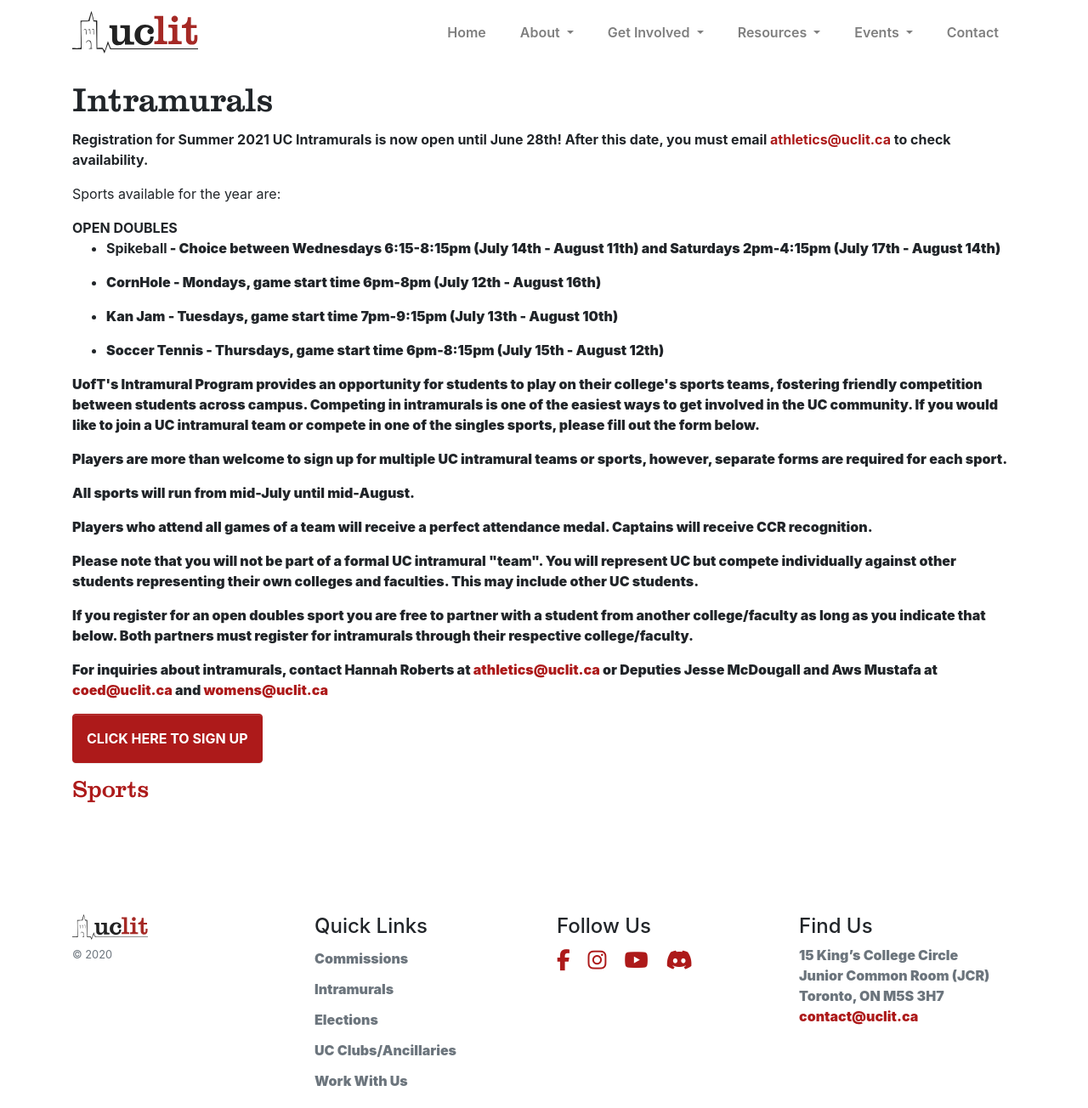
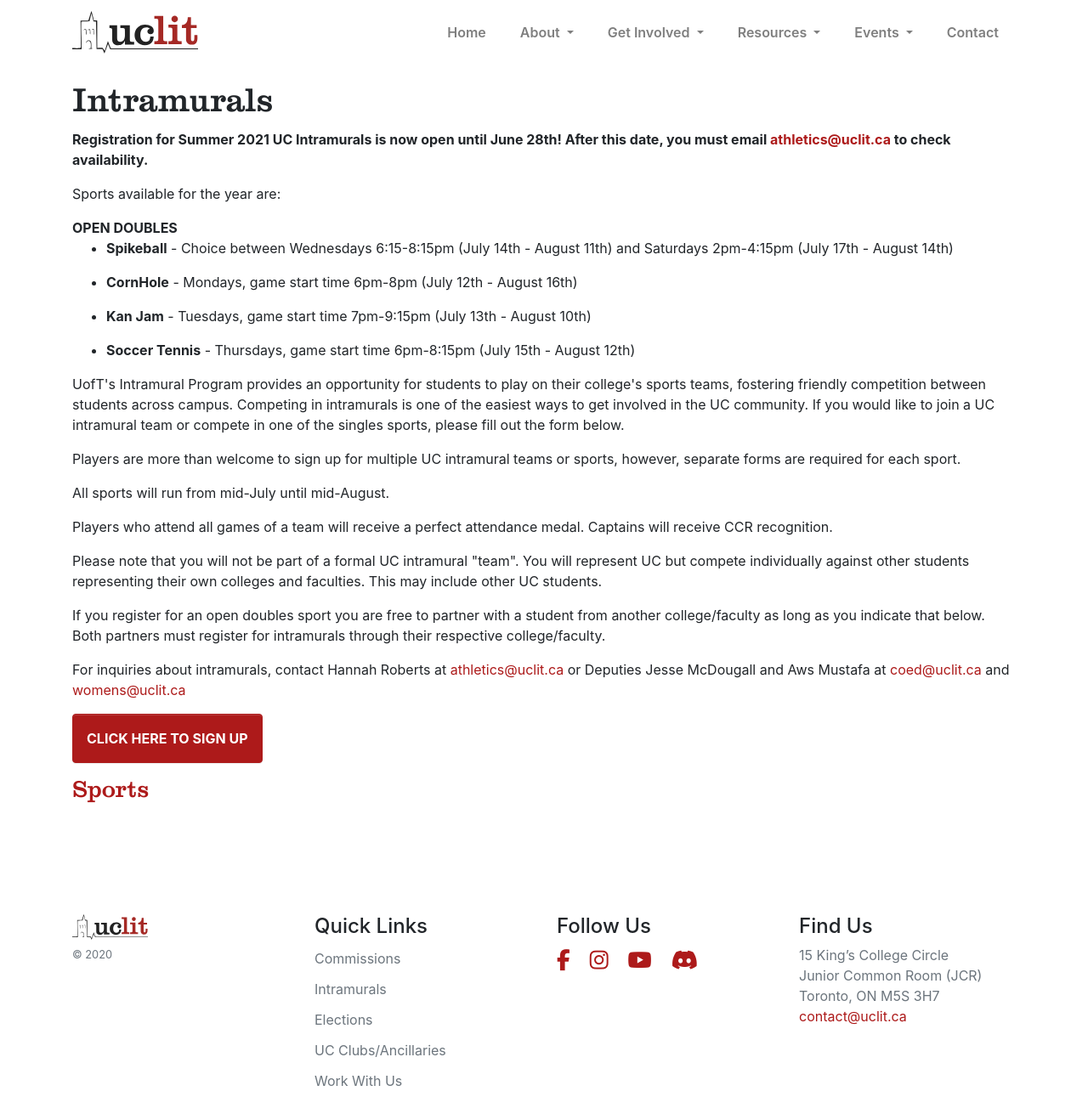
Before and after one commit to uclit-webmaster/uclit-site, a Jekyll site: the page built from get-involved/intramurals.html, in a window 1280 px wide and 1304 px high. Shown: the whole window at 85% size. Built offline with Jekyll 4.4.1, drawn with Linux system fonts in a browser that asks for light colours; nearby versions of some CDN libraries.

```diff
--- a/_data/intramurals.yml
+++ b/_data/intramurals.yml
@@ -27,10 +27,10 @@ text: |
 
       <p>Sports available for the year are:</p>
   <p class="mb-0"><strong>OPEN DOUBLES</strong></p>
-  <ul><li><strong>Spikeball<strong> - Choice between Wednesdays 6:15-8:15pm (July 14th - August 11th) and Saturdays 2pm-4:15pm (July 17th - August 14th)</li></ul>
-  <ul><li>CornHole - Mondays, game start time 6pm-8pm (July 12th - August 16th)</li></ul>
-  <ul><li>Kan Jam - Tuesdays, game start time 7pm-9:15pm (July 13th - August 10th)</li></ul>
-  <ul><li>Soccer Tennis - Thursdays, game start time 6pm-8:15pm (July 15th - August 12th)</li></ul>
+  <ul><li><strong>Spikeball</strong> - Choice between Wednesdays 6:15-8:15pm (July 14th - August 11th) and Saturdays 2pm-4:15pm (July 17th - August 14th)</li></ul>
+  <ul><li><strong>CornHole</strong> - Mondays, game start time 6pm-8pm (July 12th - August 16th)</li></ul>
+  <ul><li><strong>Kan Jam</strong> - Tuesdays, game start time 7pm-9:15pm (July 13th - August 10th)</li></ul>
+  <ul><li><strong>Soccer Tennis</strong> - Thursdays, game start time 6pm-8:15pm (July 15th - August 12th)</li></ul>
 
   <p>UofT's Intramural Program provides an opportunity for students to play on their college's sports teams, fostering friendly competition between students across campus. Competing in intramurals is one of the easiest ways to get involved in the UC community. If you would like to join a UC intramural team or compete in one of the singles sports, please fill out the form below.</p>
 
```
